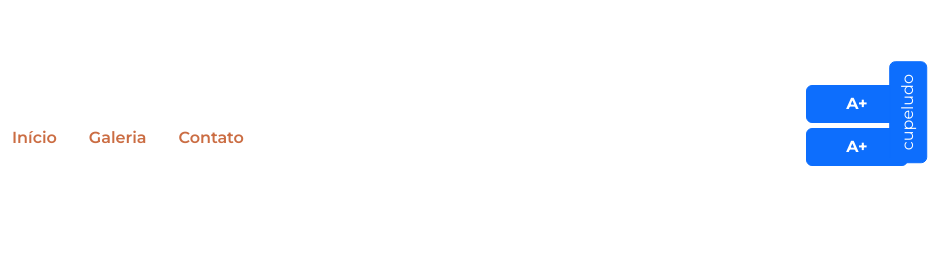
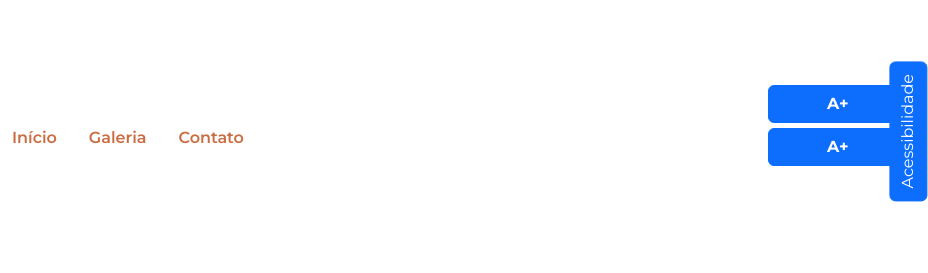
Before and after one commit to rafaelcancelier/tropicalia-Rafael, a plain HTML site: page index.html in a window 1280 px wide. Shown: the top 273 px of the page, 352-1280 px from the left. Drawn offline with nearby package versions, Linux system fonts and the light colour scheme.

Commit message:
123456789

```diff
--- a/index.html
+++ b/index.html
@@ -26,7 +26,7 @@
             <div id="acessibilidade" class="menu-acessibilidade">
 
                 <div id="opcoes-acessibilidade" class="opcoes-acessibilidade apresent-lista">
-                    <button id="botao-acessibilidade" class="btn btn-primary fw bold rotacao-botao">cupeludo</button>
+                    <button id="botao-acessibilidade" class="btn btn-primary fw bold rotacao-botao">Acessibilidade</button>
 
                     <button id="aumentar-fonte" class="btn btn-primary fw-bold">A+</button>
                     <button id="aumentar-fonte" class="btn btn-primary fw-bold">A+</button </div>
```
